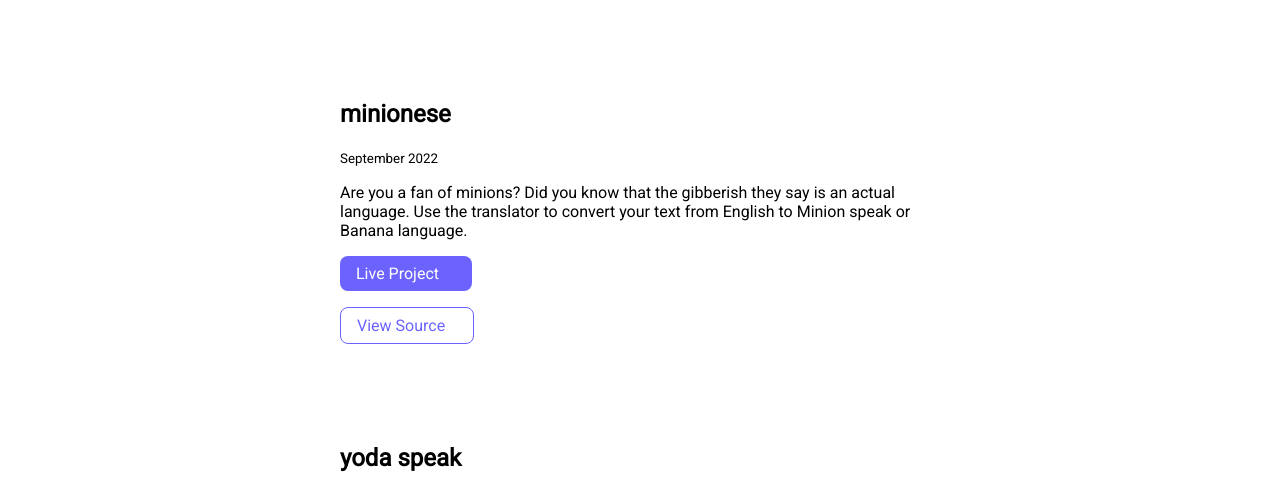
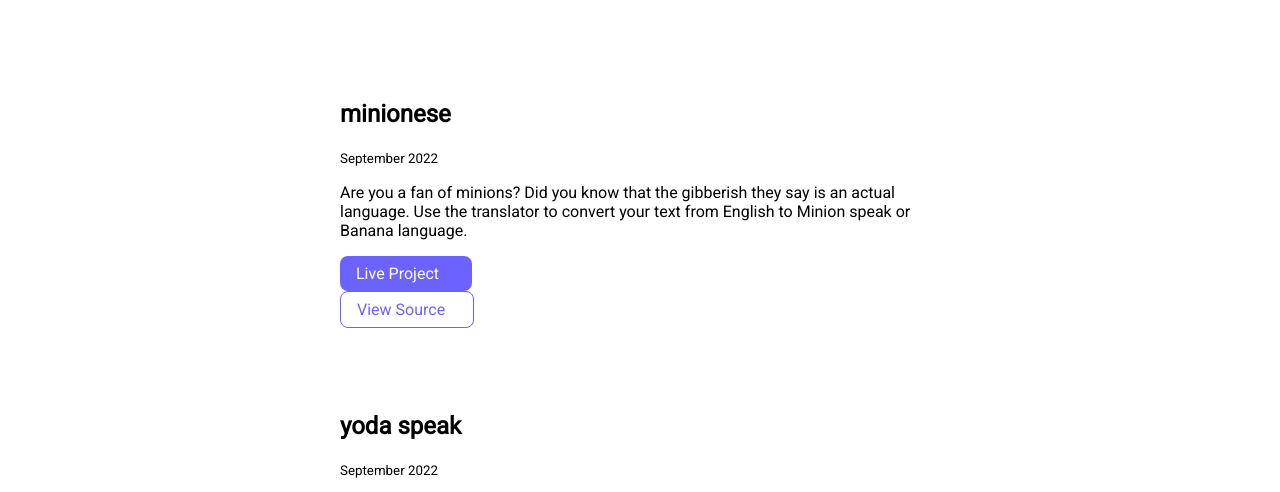
Before and after one commit to tejan-singh/portfolio-level0, a plain HTML site: page projects.html in a window 1280 px wide. Shown: the part 279-771 px from the top of the page. Drawn offline with Linux system fonts and the light colour scheme.

Commit message:
fix: style.css link margins

```diff
--- a/styles.css
+++ b/styles.css
@@ -37,7 +37,7 @@ hr{
     text-decoration: none;
     border-radius: 0.5rem;
     padding: 0.5rem 1rem;
-    margin: 1rem 1rem 1rem 0;
+
 }
 
 .link-primary{
```
